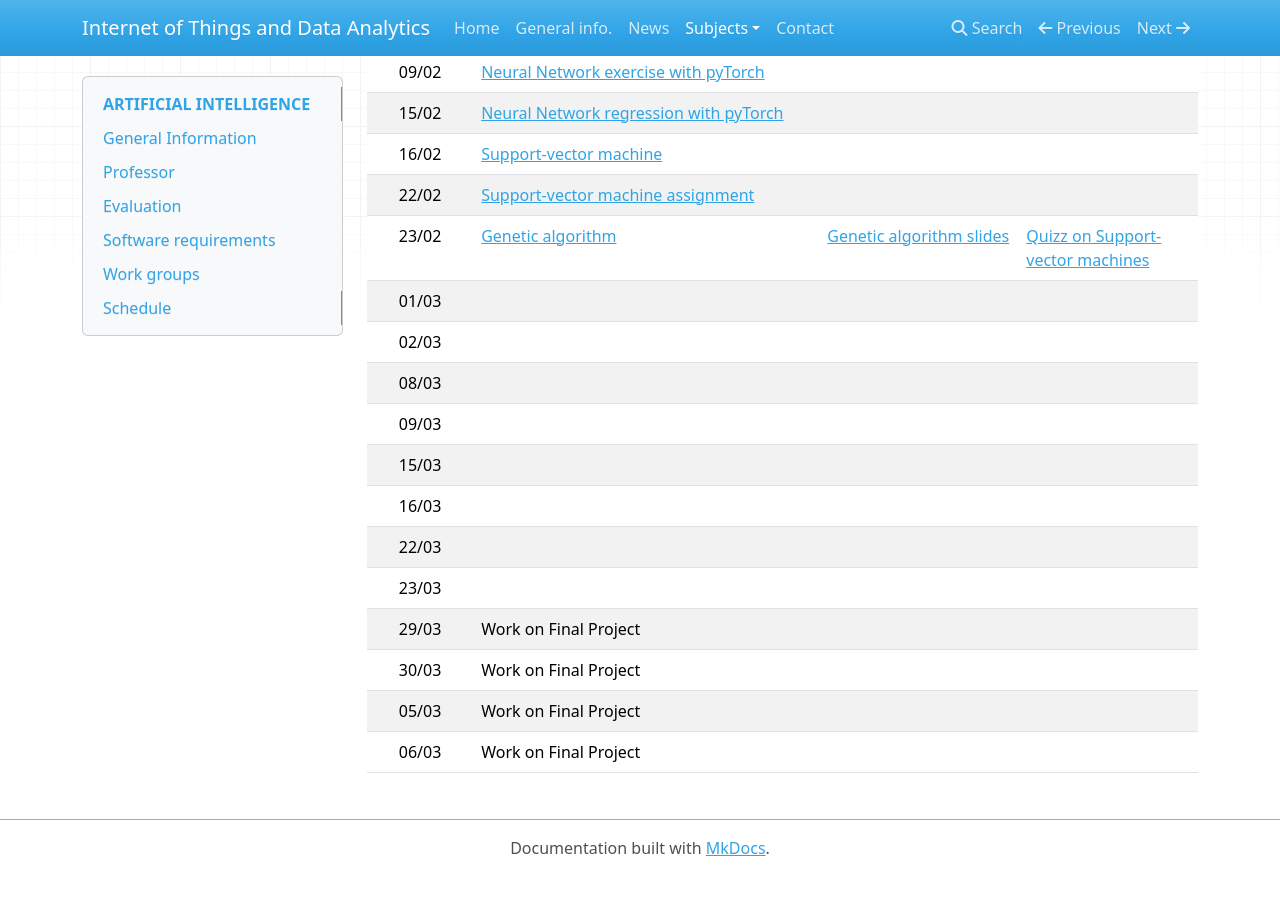
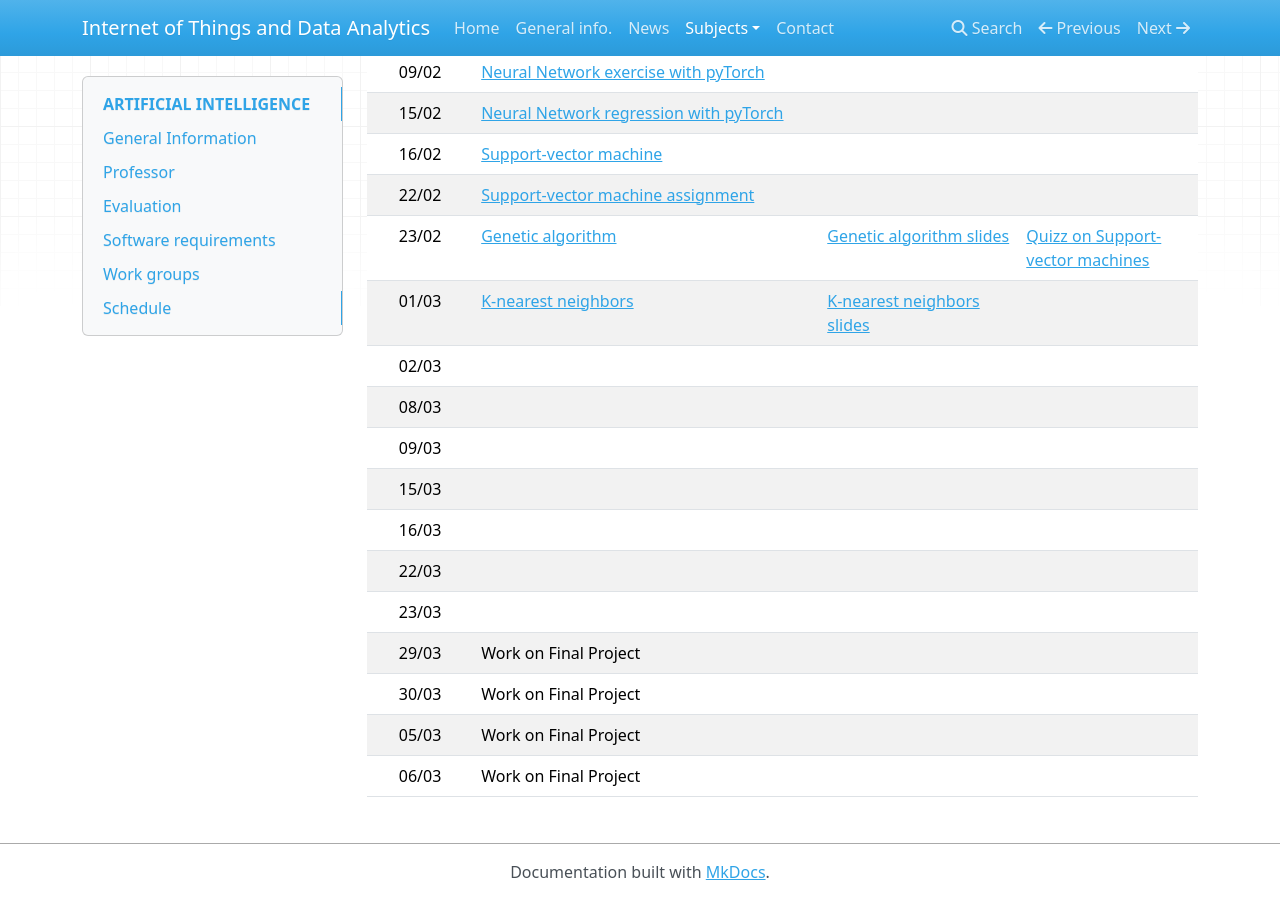
Before and after one commit to iot-da/iot-da.github.io, an MkDocs documentation site: the page built from docs/Subjects/IA/index.md, in a window 1280 px wide and 900 px high, scrolled down 1007 px. Built offline with MkDocs 1.6.1, drawn with Linux system fonts in a browser that asks for light colours; nearby versions of some CDN libraries; before the commit the page ends 1883 px from its top, so only the background shows below that.

Commit message:
index IA

```diff
--- a/docs/Subjects/IA/index.md
+++ b/docs/Subjects/IA/index.md
@@ -38,7 +38,7 @@ The groups are the same as for NP1, please check them [here](groups.md)
 |   16/02   | [Support-vector machine](jupyter/05_svm.ipynb)                                                                          |                                    |                                             |
 |   22/02   | [Support-vector machine assignment](jupyter/06_svm_multiclass.ipynb)                                                                           |                                    |                                             |
 |   23/02   | [Genetic algorithm](jupyter/07_geneticAlgorithm.ipynb)                                                                          |   [Genetic algorithm slides](slides/ga.pdf)                                 |  [Quizz on Support-vector machines](https://api.socrative.com/rc/v6iD9x)                                           |
-|   01/03   |                                                                            |                                    |                                             |
+|   01/03   |  [K-nearest neighbors](jupyter/08_knn.ipynb)   | [K-nearest neighbors slides](slides/knn.pdf)                                   |                                             |
 |   02/03   |                                                                            |                                    |                                             |
 |   08/03   |                                                                            |                                    |                                             |
 |   09/03   |                                                                            |                                    |                                             |
```
